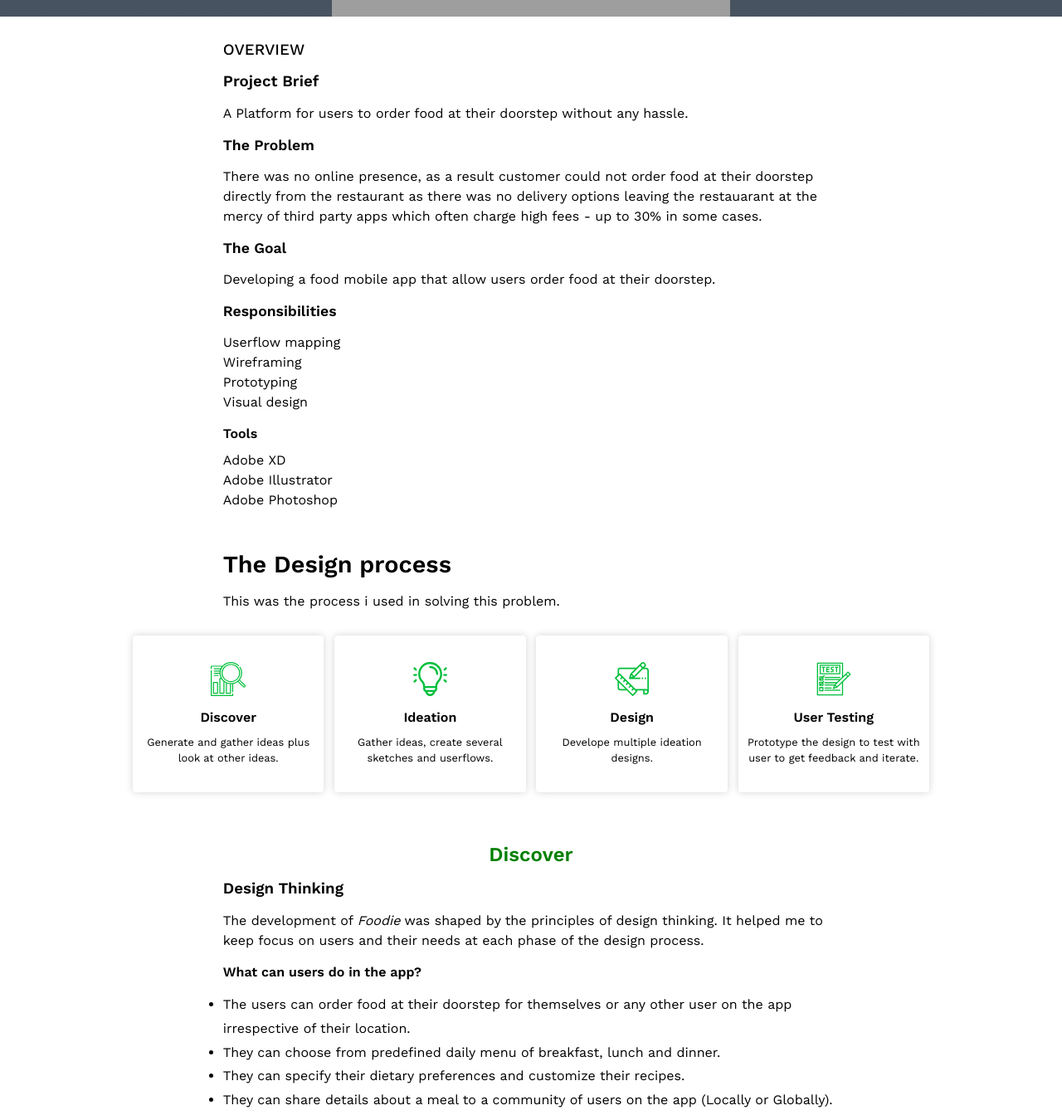
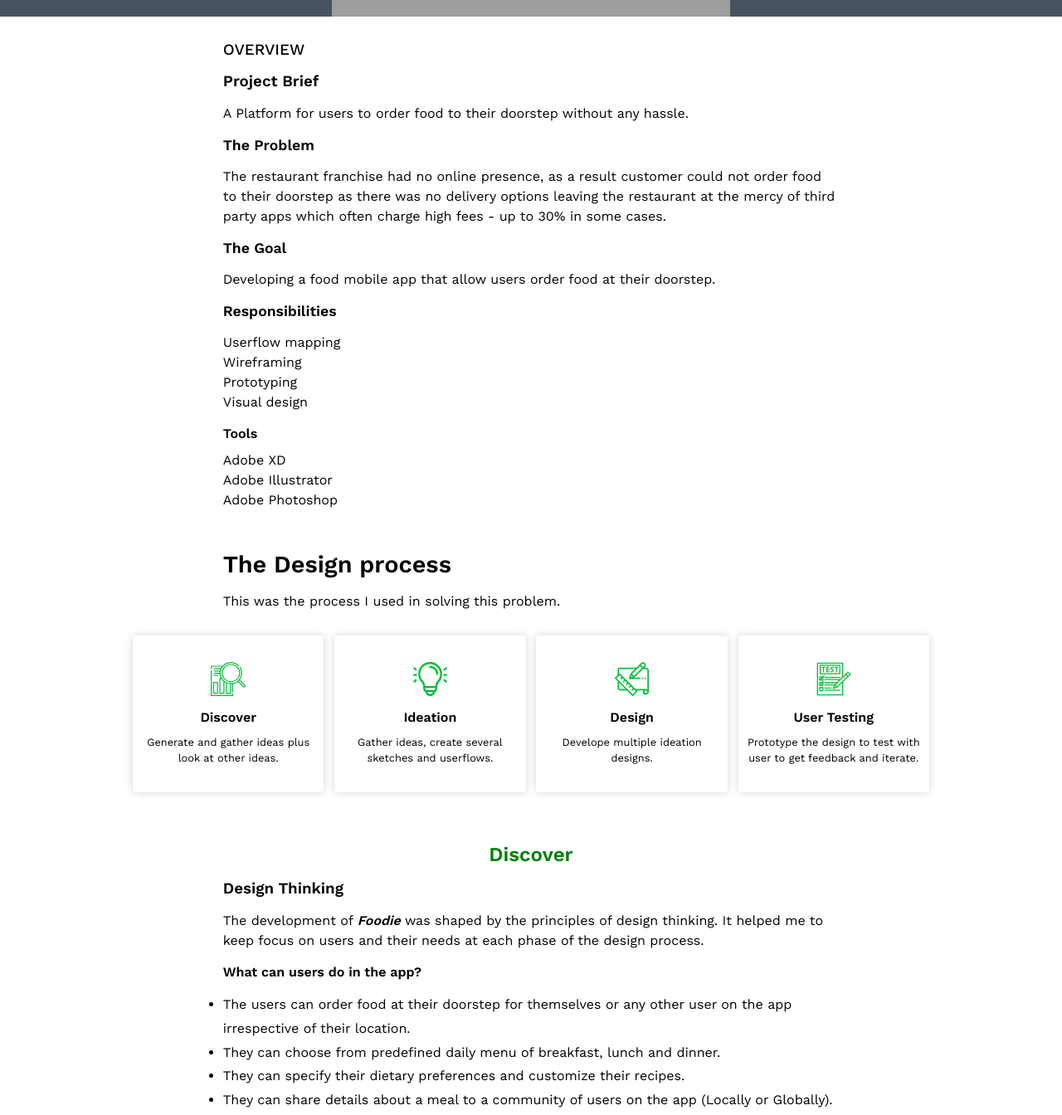
Before and after one commit to hibee01/my-foodie-app, a plain HTML site: page index.html in a window 1280 px wide. Shown: the part 340-1684 px from the top of the page at 83% size. Drawn offline with nearby package versions, Linux system fonts and the light colour scheme; grey boxes are pictures that could not be loaded.

Commit message:
update few texts

```diff
--- a/index.html
+++ b/index.html
@@ -26,9 +26,9 @@
         <div class="container-text">
             <h3 style="font-weight: 500;">OVERVIEW</h3>
             <h3>Project Brief</h3>
-            <p>A Platform for users to order food at their doorstep without any hassle.</p>
+            <p>A Platform for users to order food to their doorstep without any hassle.</p>
             <h3 class="problem">The Problem</h3>
-            <p>There was no online presence, as a result customer could not order food at their doorstep directly from the restaurant as there was no delivery options leaving the restauarant at the mercy of third party apps which often charge high fees - up to 30% in some cases.</p>
+            <p>The restaurant franchise had no online presence, as a result customer could not order food to their doorstep as there was no delivery options leaving the restaurant at the mercy of third party apps which often charge high fees - up to 30% in some cases.</p>
             <h3 class="goal">The Goal</h3>
             <p>Developing a food mobile app that allow users order food at their doorstep.</p>
             <h3 class="responsibility" >Responsibilities</h3>
@@ -43,7 +43,7 @@
             <p>Adobe Photoshop</p>
 
             <h2 class="process">The Design process</h2>
-            <p class="process-text">This was the process i used in solving this problem.</p>
+            <p class="process-text">This was the process I used in solving this problem.</p>
         </div>
 
             <div class="process-bg-img">
@@ -91,7 +91,7 @@
                     Design Thinking
                 </h3>
 
-                <p>The development of <em>Foodie</em> was shaped by the principles of design thinking. It helped me to keep focus on users and their needs at each phase of the design process.</p>
+                <p>The development of <em><strong>Foodie</strong></em> was shaped by the principles of design thinking. It helped me to keep focus on users and their needs at each phase of the design process.</p>
                 <h4 class="keyfinding">What can users do in the app?</h4>
                 <ul>
                     <li>The users can order food at their doorstep for themselves or any other user on the app irrespective of their location.</li>
@@ -171,7 +171,7 @@
             </div>
 
             <div class="ideation-bg-img2">
-                    <img class="sketch2" src="foodie/iphone_mockup.png" alt="">
+                    <img class="sketch2" src="foodie/102.png" alt="">
             </div>
         </div>
 
@@ -180,7 +180,7 @@
 
                     <!-- <p class="laying">Lorem ipsum dolor sit amet consectetur.</p>
                     <p class="laying2">Lorem ipsum dolor sit amet consectetur.</p> -->
-                    <p class="styleguide">This is a style guide for Foodie brand and mobile application. this style guide contains colors, typography, components, buttons, icons and overlays.</p>
+                    <p class="styleguide">This is a style guide for Foodie brand and mobile application. This style guide contains colors, typography, components, buttons, icons and overlays.</p>
 
                     <div class="design-bg-img">
                         <img  class="elements" src="foodie/Group 1688.png" alt="">
```
Also changed, not shown: foodie/102.png (added).
